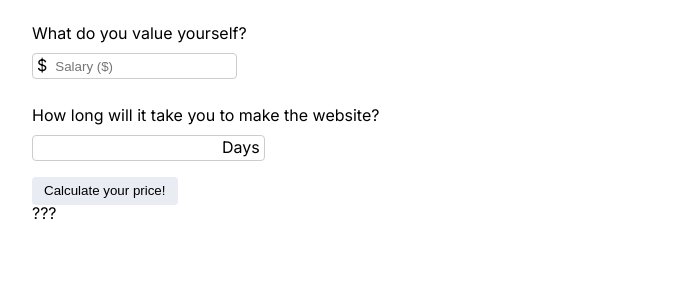
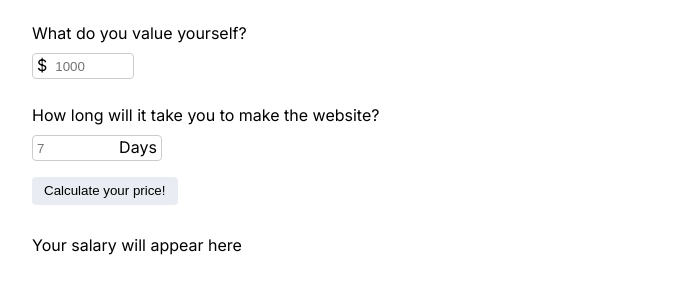
Before and after one commit to daveg1/enterprise-web-labs, a plain HTML site: page index.html in a window 1280 px wide. Shown: the part 163-456 px from the top of the page, without its empty margins (128-812 px from the left). Drawn offline with Linux system fonts and the light colour scheme.

Commit message:
minor changes

```diff
--- a/index.html
+++ b/index.html
@@ -21,7 +21,7 @@
 
 					<div class="form-input">
 						<span>$</span>
-						<input type="number" name="salary" placeholder="Salary ($)" />
+						<input type="number" name="salary" placeholder="1000" min="1" required />
 					</div>
 				</div>
 
@@ -29,7 +29,7 @@
 					<p>How long will it take you to make the website?</p>
 
 					<div class="form-input">
-						<input type="number" name="days" />
+						<input type="number" name="days" placeholder="7" min="1" required />
 						<span>Days</span>
 					</div>
 				</div>
@@ -39,7 +39,7 @@
 				</div>
 			</form>
 
-			<div id="price-output">???</div>
+			<div id="price-output" class="output">Your salary will appear here</div>
 		</main>
 
 		<script src="script.js"></script>
--- a/script.js
+++ b/script.js
@@ -12,6 +12,6 @@ window.onload = (e) => {
 		console.log('Calculating price', salary, days)
 
 		const finalPrice = (salary / 365) * days
-		outputElem.textContent = finalPrice
+		outputElem.textContent = `$${finalPrice.toFixed(2)}`
 	})
 }
--- a/style.css
+++ b/style.css
@@ -28,6 +28,7 @@ form {
 	display: flex;
 	flex-direction: column;
 	gap: 1rem;
+	margin-block-end: 2rem;
 }
 
 .form-input {
@@ -44,6 +45,7 @@ input {
 	border: 0;
 	height: 1.5rem;
 	outline: 0;
+	width: 10ch;
 }
 
 button {
```
